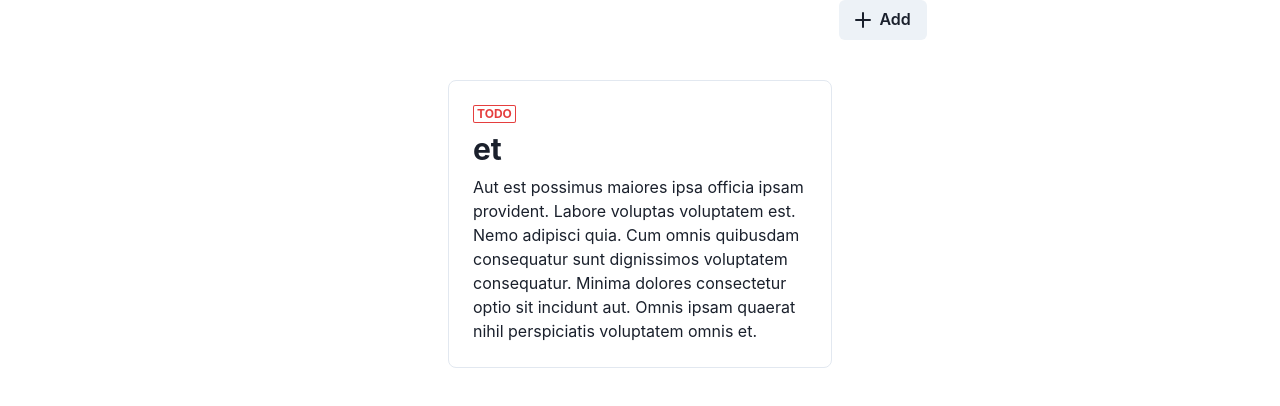
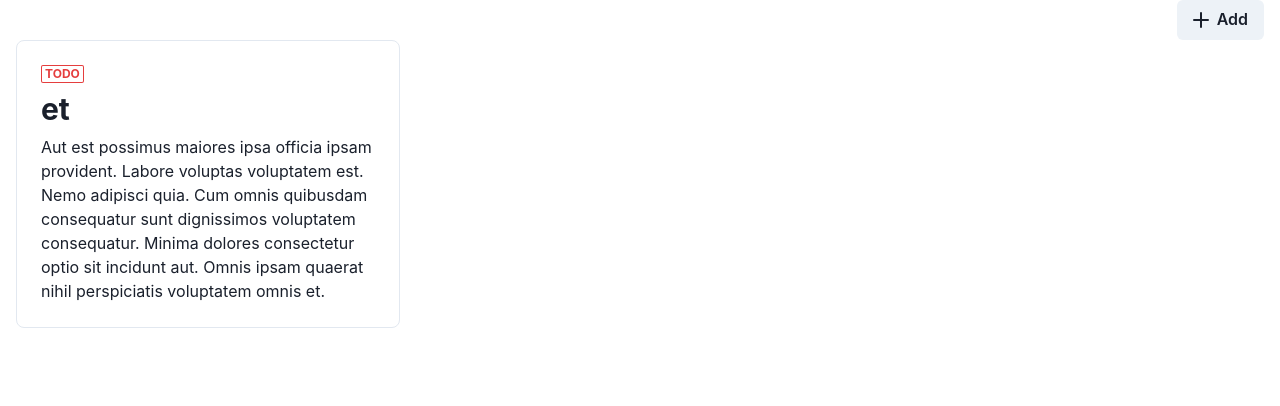
Before and after one commit to Yasai-T/22, a Next.js app: page / in a window 1280 px wide. Shown: the top 406 px of the page. Built offline with nearby package versions, Linux system fonts and the light colour scheme.

Commit message:
fix: layout

```diff
--- a/components/Layout.tsx
+++ /dev/null
@@ -1,14 +0,0 @@
-import { Container } from "@chakra-ui/react";
-import { ReactNode, VFC } from "react";
-
-type Props = {
-  children: ReactNode;
-};
-
-export const Layout: VFC<Props> = ({ children }) => {
-  return (
-    <main>
-      <Container>{children}</Container>
-    </main>
-  );
-};
--- a/pages/_app.tsx
+++ b/pages/_app.tsx
@@ -1,15 +1,12 @@
 import { ChakraProvider } from "@chakra-ui/react";
 import type { AppProps } from "next/app";
 import { RecoilRoot } from "recoil";
-import { Layout } from "../components/Layout";
 
 function MyApp({ Component, pageProps }: AppProps) {
   return (
     <ChakraProvider>
       <RecoilRoot>
-        <Layout>
-          <Component {...pageProps} />
-        </Layout>
+        <Component {...pageProps} />
       </RecoilRoot>
     </ChakraProvider>
   );
--- a/pages/index.tsx
+++ b/pages/index.tsx
@@ -1,4 +1,12 @@
-import { Box, Button, HStack, useDisclosure, VStack } from "@chakra-ui/react";
+import {
+  Box,
+  Button,
+  Container,
+  Flex,
+  HStack,
+  useDisclosure,
+  VStack,
+} from "@chakra-ui/react";
 import type { NextPage } from "next";
 import Head from "next/head";
 import { useRecoilValue } from "recoil";
@@ -16,18 +24,22 @@ const Home: NextPage = () => {
       <Head>
         <title>twenty two</title>
       </Head>
+      <Flex flexDir="column" minH="100vh">
+        <Container maxW={"container.xl"}>
           <HStack justifyContent={"end"}>
             <Button leftIcon={<AddIcon />} onClick={onOpen}>
               Add
             </Button>
           </HStack>
-      <Box p="10">
-        <VStack>
+          <Box flex={1}>
+            <VStack spacing={2} align={"stretch"}>
               {todoList.map((todo) => (
                 <TodoCard todo={todo} key={todo.id} />
               ))}
             </VStack>
           </Box>
+        </Container>
+      </Flex>
       <TodoItemCreator onClose={onClose} isOpen={isOpen} />
     </div>
   );
```
Lines whose indentation alone changed are shown as unchanged.
